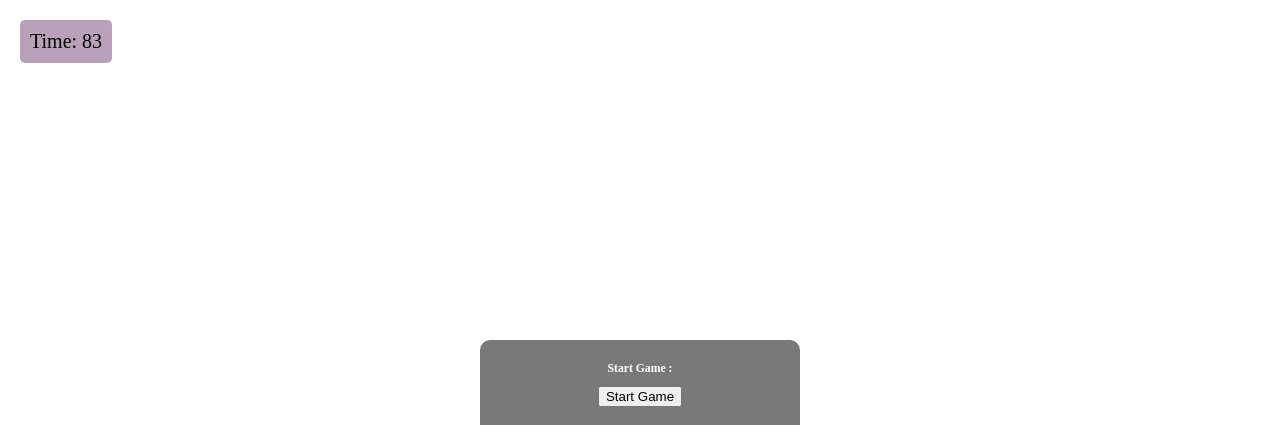
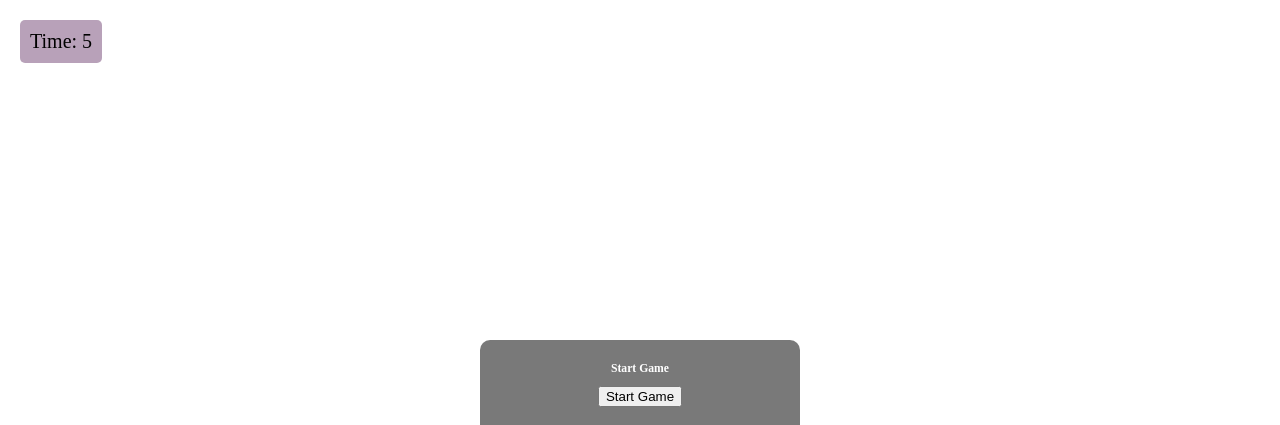
Before and after one commit to optimisticjuice/learn-fruit-catcher, a React (Vite) app: page / in a window 1280 px wide. Shown: the top 425 px of the page. Built offline with nearby package versions, Linux system fonts and the light colour scheme.

Commit message:
Ensure That the Restart Modal works and the GameTimer can Restart

```diff
--- a/src/App.jsx
+++ b/src/App.jsx
@@ -2,10 +2,21 @@ import './App.scss'
 import StartGame, {gameTime} from "./StartGame.jsx";
 import GameTimer from "./GameTimer.jsx";
 import Basket from "./Basket.jsx";
+import { useState } from "react";
+import RestartGame from "./RestartGame.jsx";
+
 function App() {
+
+  // state the game over now
+  const [gameOver, setGameOver] = useState(false);
+
+  // state the score now
+  const [score, setScore] = useState(0);
+
   // destructure the time, gameStarted and startTimer from the GameTimer
-    const {time,gameStarted,startTimer} = GameTimer(gameTime);
-    // return the App component
+  const {time,gameStarted,startTimer} = GameTimer(gameTime, gameOver, setGameOver);
+
+  // return the App component
   return (
     // return the App component
     <div className='container'>
@@ -13,6 +24,8 @@ function App() {
         <span className="time">Time: {time}</span>
         {/* display the StartGame component if the game is not started */}
         {!gameStarted && <StartGame startTimer={startTimer} />}
+        {/* display the RestartGame component if the game is over */}
+        {gameOver && <RestartGame score={score} setScore={setScore} setGameOver={setGameOver}/>}
         {/* display the Basket component */}
         <Basket x={700} width={500} height={100}/>
         {/* Hardcoded the x , width and height for now (proof of concept works) */}
--- a/src/GameTimer.jsx
+++ b/src/GameTimer.jsx
@@ -1,23 +1,27 @@
 import { useEffect, useState } from "react";
 
-export default function GameTimer(initialTime) {
+export default function GameTimer(initialTime, gameOver, setGameOver) {
     // initialTime is the time in seconds
     const [time, setTimer] = useState(initialTime);
     // gameStarted is used to control the timer
     const [gameStarted, setGameStarted] = useState(false);
 
     useEffect(() => {
-        // if the game is not started, do nothing
-        if (!gameStarted) return;
+        // if the game is not started, do nothing & gameOver is true, do nothing
+        if (gameOver || !gameStarted) return;
         // if the time is 0, do nothing
-        if (time === 0) return;
+        if (time === 0){
+            // when the time is 0, set the game over to true that will trigger the restart game modal
+            setGameOver(true);
+            return;
+        };
         // create the timerId and update the time every second
         const timerId = setInterval(() => {
             setTimer(time => time - 1);
         }, 1000);
         // clean up the timer when the component is unmounted
         return () => clearInterval(timerId);
-    }, [time, gameStarted]);
+    }, [time, gameStarted, gameOver]);
     // start the timer
     const startTimer = () => {
         setGameStarted(true);
@@ -25,6 +29,6 @@ export default function GameTimer(initialTime) {
     return {
       startTimer,
       time,
-      gameStarted
+      gameStarted,
     }
 }
--- /dev/null
+++ b/src/RestartGame.jsx
@@ -0,0 +1,26 @@
+import GameTimer from "./GameTimer";
+import {gameTime} from "./StartGame";
+import "./RestartGame.scss";
+
+export default function RestartGame({score,setScore,setGameOver}) {
+    const {startTimer} = GameTimer(gameTime);
+    const RestartGame = () => {
+        setScore(0);
+        startTimer();
+        setGameOver(false);
+
+    }
+
+    return (
+        <div className="restart-game">
+            <h3>Score: {score}</h3>
+            <h3>Restart Game</h3>
+            {/* button to restart the game */}
+        <button className="restart-button"
+           onClick={() => {
+            RestartGame(); // This will restart the game by flipping the gameStarted state to true creating a casscade of events
+        }}
+        >Restart Game</button>
+        </div>
+    )
+}
--- /dev/null
+++ b/src/RestartGame.scss
@@ -0,0 +1,21 @@
+.restart-game{
+    position: absolute;
+    top: 50%;
+    left: 50%;
+    transform: translate(-50%, -50%);
+    width: 30rem;
+    height: 10rem;
+    background-color: rgba(0, 0, 0, 0.527);
+    color: white;
+    text-align: center;
+    padding: 1rem;
+    border-radius: 1rem;
+}
+.restart-button{
+    padding: 1rem;
+    border-radius: 1rem;
+    background-color: rgba(0, 0, 0, 0.527);
+    color: white;
+    border: none;
+    cursor: pointer;
+}
--- a/src/StartGame.jsx
+++ b/src/StartGame.jsx
@@ -1,11 +1,11 @@
 import './StartGame.scss';
-export const gameTime = 83;
+export const gameTime = 5;
 // export the StartGame component
 export default function StartGame({startTimer}) {
     return (
         // return the StartGame component
         <div className="start-game">
-            <h3>Start Game :</h3>
+            <h3>Start Game</h3>
             {/* button to start the game */}
         <button onClick={() => {
             startTimer(); // This will start the timer by flipping the gameStarted state to true creating a casscade of events
```
